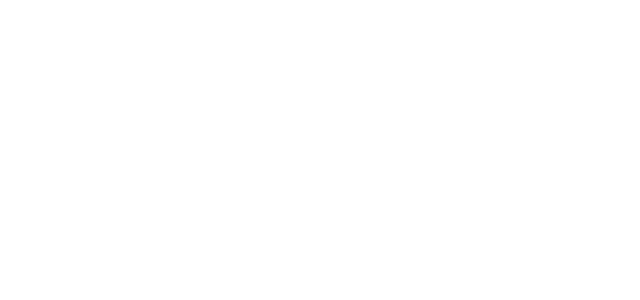
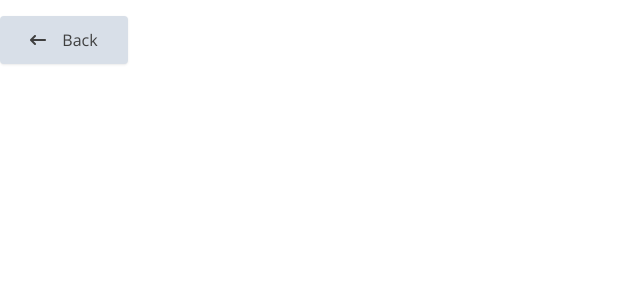
Before and after one commit to Muscabbb/mega-mart, a Next.js app: page /Cart in a window 1280 px wide. Shown: the top 300 px of the page, without its empty margins (0-640 px from the left). Built offline with nearby package versions, Linux system fonts and the light colour scheme.

Commit message:
loading feature to the cart Products

```diff
--- /dev/null
+++ b/app/Cart/loading.tsx
@@ -0,0 +1,17 @@
+"use client";
+import React from "react";
+
+function Loading() {
+  return (
+    <div className="border border-blue-300 shadow rounded-md p-4 max-w-sm w-full mx-auto">
+      <div className="animate-pulse flex space-x-4">
+        <div className="bg-slate-700 h-10 w-10"></div>
+        <div className="flex-1 space-y-6 py-1">
+          <div className="h-2 bg-slate-700 rounded"></div>
+        </div>
+      </div>
+    </div>
+  );
+}
+
+export default Loading;
--- a/app/Cart/page.tsx
+++ b/app/Cart/page.tsx
@@ -1,18 +1,54 @@
 "use client";
-import React from "react";
+import React, { Suspense } from "react";
 import { CartState } from "../Context/context";
+import Link from "next/link";
+import { FaArrowLeftLong } from "react-icons/fa6";
+import Image from "next/image";
+import Loading from "./loading";
+import { CiShoppingCart } from "react-icons/ci";
 
 function Cart() {
   const {
     state: { cart },
+    dispatch,
   } = CartState();
+  console.log(cart);
 
   const allProducts = cart.map((product: any) => (
-    <div key={product.id}>
-      <img src={product.img} alt="ss" />
+    <div
+      className="flex justify-around items-center bg-slate-300 rounded shadow"
+      key={product.id}
+    >
+      <Image src={product.img} alt="shit thing" width={150} height={150} />
+      <div className="flex basis-2/4 justify-between items-center">
+        <h3>Galaxy S22 Ultra</h3>
+        <button
+          className=" bg-red-300 text-xs p-1 flex items-center gap-1 rounded-md text-white cursor-pointer focus:outline-none hover:bg-[#fa6c6c] transition "
+          onClick={() =>
+            dispatch({ type: "remove", payload: { id: product.id } })
+          }
+        >
+          Remove from Cart <CiShoppingCart />
+        </button>
+      </div>
     </div>
   ));
-  return <div className="flex justify-center items-center">{allProducts}</div>;
+  return (
+    <div className="container mx-auto space-y-5 py-4">
+      <Link
+        href={"/"}
+        className="py-3 bg-slate-300 shadow flex items-center gap-4  w-32 opacity-75 hover:opacity-100 capitalize rounded justify-center"
+      >
+        <span>
+          <FaArrowLeftLong />
+        </span>
+        Back
+      </Link>
+      <div className="flex flex-col gap-4 w-3/5">
+        <Suspense fallback={<Loading />}>{allProducts}</Suspense>
+      </div>
+    </div>
+  );
 }
 
 export default Cart;
--- a/app/Components/bestDeals.tsx
+++ b/app/Components/bestDeals.tsx
@@ -3,6 +3,7 @@ import Image from "next/image";
 import React from "react";
 import { CiShoppingCart } from "react-icons/ci";
 import { CartState } from "../Context/context";
+import { nanoid } from "nanoid";
 
 function BestDeals({ images }: { images: string[] }) {
   const { state, dispatch } = CartState();
@@ -40,7 +41,10 @@ function BestDeals({ images }: { images: string[] }) {
                 <button
                   className=" bg-blue-300 text-xs p-1 flex items-center gap-1 rounded-md text-white cursor-pointer focus:outline-none hover:bg-[#008ecc] transition "
                   onClick={() =>
-                    dispatch({ type: "add", payload: { id: i, img: image } })
+                    dispatch({
+                      type: "add",
+                      payload: { id: nanoid(), img: image },
+                    })
                   }
                 >
                   Add to Cart <CiShoppingCart />
--- a/app/Context/context.tsx
+++ b/app/Context/context.tsx
@@ -10,10 +10,7 @@ function reducer(state: any, action: any) {
       return { cart: [...state.cart, { ...action.payload }] };
     case "remove":
       return {
-        cart: [
-          ...state.cart,
-          state.cart.filter((c: any) => c.id !== action.payload.id),
-        ],
+        cart: [...state.cart.filter((c: any) => c.id !== action.payload.id)],
       };
     default:
       return state;
--- a/package.json
+++ b/package.json
@@ -9,6 +9,7 @@
     "lint": "next lint"
   },
   "dependencies": {
+    "nanoid": "^5.0.7",
     "next": "14.2.3",
     "pexels": "^1.4.0",
     "react": "^18",
```
Also changed, not shown: 1 other file (tests, documents, lock files or other folders).
